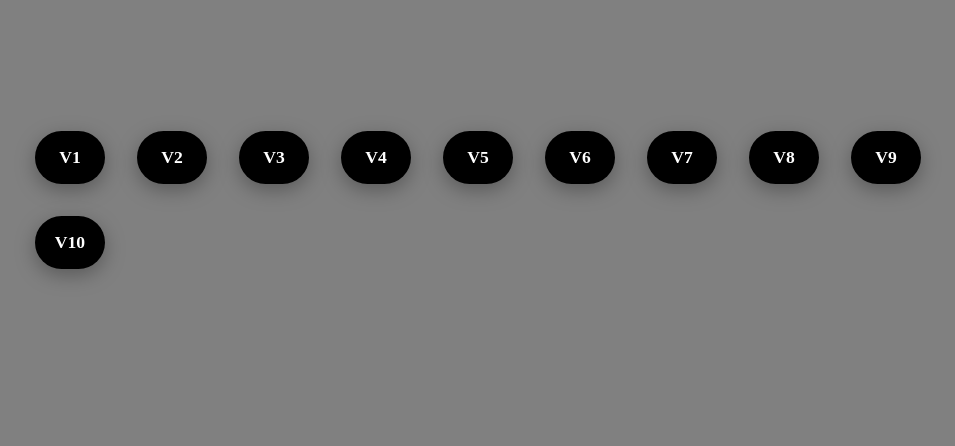
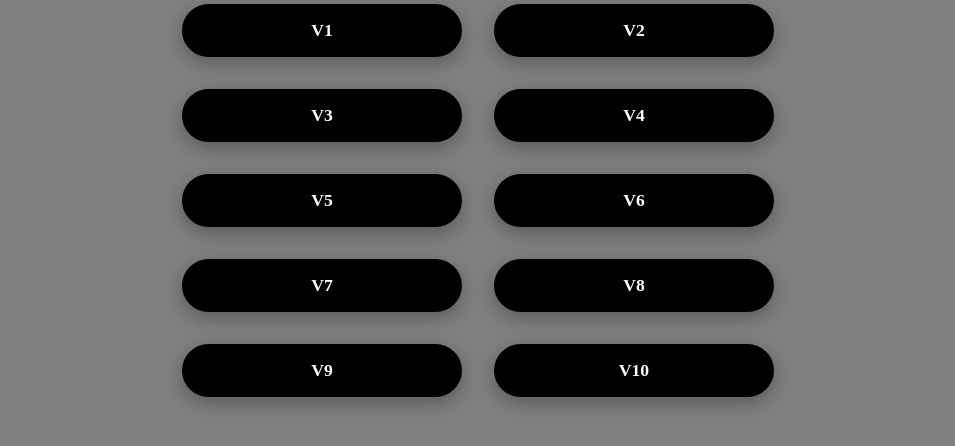
Before and after one commit to Mhmehrez/ovt-1, a plain HTML site: page index.html in a window 1280 px wide. Shown: the whole page, without its empty margins (162-1117 px from the left). Drawn offline with Linux system fonts and the light colour scheme.

Commit message:
Update style.css

```diff
--- a/style.css
+++ b/style.css
@@ -20,7 +20,7 @@ main {
 
 .versions {
     display: grid;
-    grid-template-columns: repeat(auto-fit, minmax(70px, 1fr));
+    grid-template-columns: repeat(auto-fit, minmax(280px, 1fr));
     gap: 2rem;
     max-width: 900px;
     margin: 0 auto;
```
